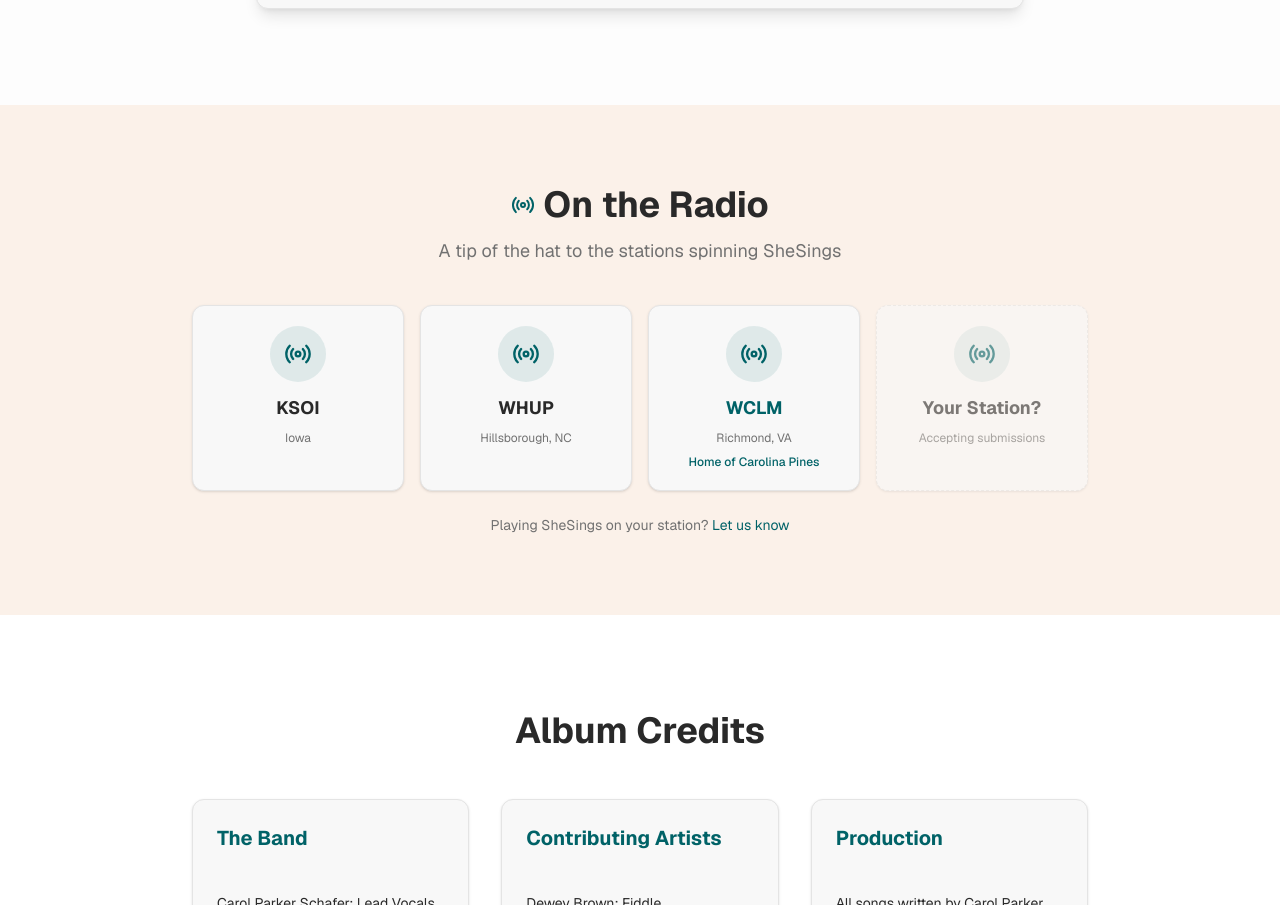
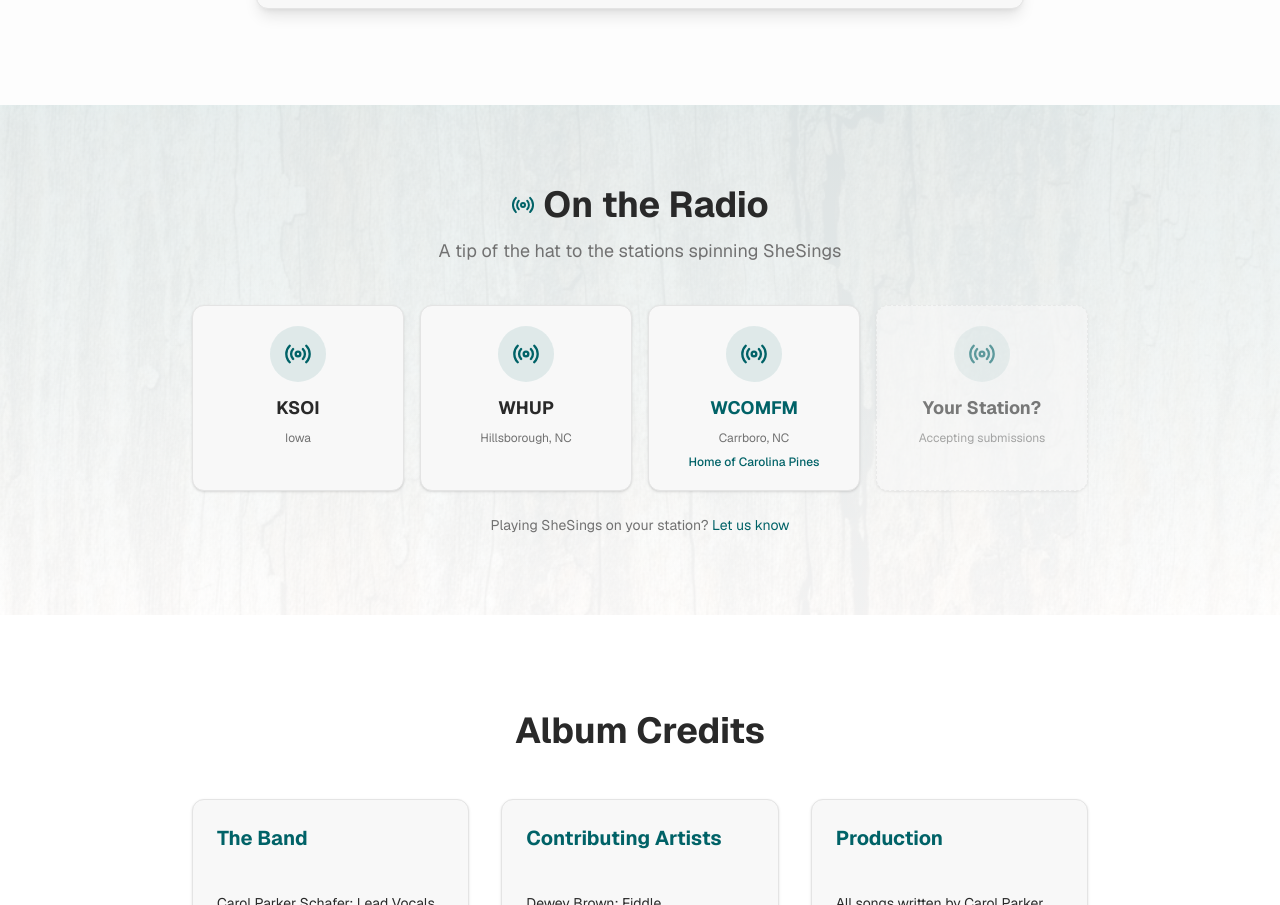
Before and after one commit to aydge/v0-she-sings-landing-page, a Next.js app: page / in a window 1280 px wide. Shown: the part 1928-2833 px from the top of the page. Built offline with nearby package versions, Linux system fonts and the light colour scheme.

Commit message:
feat: update radio section details and background
Change station, location, and link. Update background gradient and texture overlay.

Co-authored-by: Adrian <3719289+aydge@users.noreply.github.com>

```diff
--- a/components/radio-section.tsx
+++ b/components/radio-section.tsx
@@ -4,14 +4,18 @@ import { Radio } from "lucide-react"
 const stations = [
   { name: "KSOI", location: "Iowa", url: null },
   { name: "WHUP", location: "Hillsborough, NC", url: null },
-  { name: "WCLM", location: "Richmond, VA", url: "https://wclmradio.com", note: "Home of Carolina Pines" },
+  { name: "WCOMFM", location: "Carrboro, NC", url: "https://wcomfm.org/show/the-carolina-pines-radio-show/", note: "Home of Carolina Pines" },
   { name: "Your Station?", location: "Accepting submissions", url: null, placeholder: true },
 ]
 
 export function RadioSection() {
   return (
-    <section className="py-16 md:py-20 bg-secondary/30">
-      <div className="container mx-auto px-4">
+    <section className="relative py-16 md:py-20 bg-gradient-to-b from-primary/10 to-background overflow-hidden">
+      {/* Background texture overlay */}
+      <div className="absolute inset-0 opacity-5">
+        <div className="absolute inset-0 bg-[url('/weathered-wood-texture.jpg')] bg-cover bg-center" />
+      </div>
+      <div className="container mx-auto px-4 relative z-10">
         <div className="max-w-4xl mx-auto text-center">
           <div className="flex items-center justify-center gap-2 mb-3">
             <Radio className="h-6 w-6 text-primary" />
```
